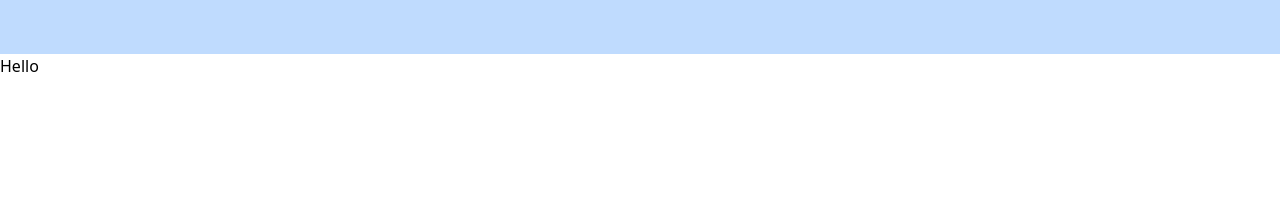
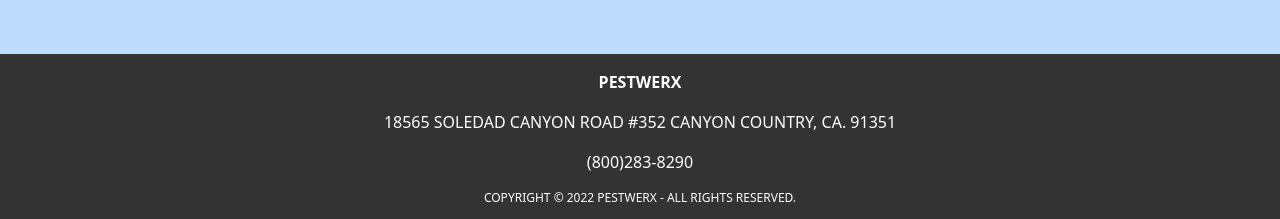
Before and after one commit to dieego14/PestWerx, a React (Create React App) app: page / in a window 1280 px wide. Shown: the part 1032-1251 px from the top of the page. Before the commit the page ends 1110 px from the top, so only its background shows below. Built offline with nearby package versions, Linux system fonts and the light colour scheme; the HTML template or start-up script is replaced by a standard one.

Commit message:
Create Footer

```diff
--- a/src/components/Footer.jsx
+++ b/src/components/Footer.jsx
@@ -5,9 +5,23 @@
 
 
     return (
-        <div className="max-w-[1670px] ">
+        <div className="max-w-[1920px] mx-auto bg-black/80">
             <div className="max-h-[500px]">
-                <h1>Hello</h1>
+               <div className="text-white text-center font-sans flex flex-col gap-4 py-4">
+                    {/* Footer Info */}
+                    <h3 className="font-bold">
+                        PESTWERX
+                    </h3>
+                    <p className="">
+                        18565 SOLEDAD CANYON ROAD #352 CANYON COUNTRY, CA. 91351
+                    </p>
+                    <p>
+                        (800)283-8290
+                    </p>
+                    <p className=" text-xs">
+                        COPYRIGHT © 2022 PESTWERX - ALL RIGHTS RESERVED.
+                    </p>
+               </div>
             </div>
         </div>
     )
```
